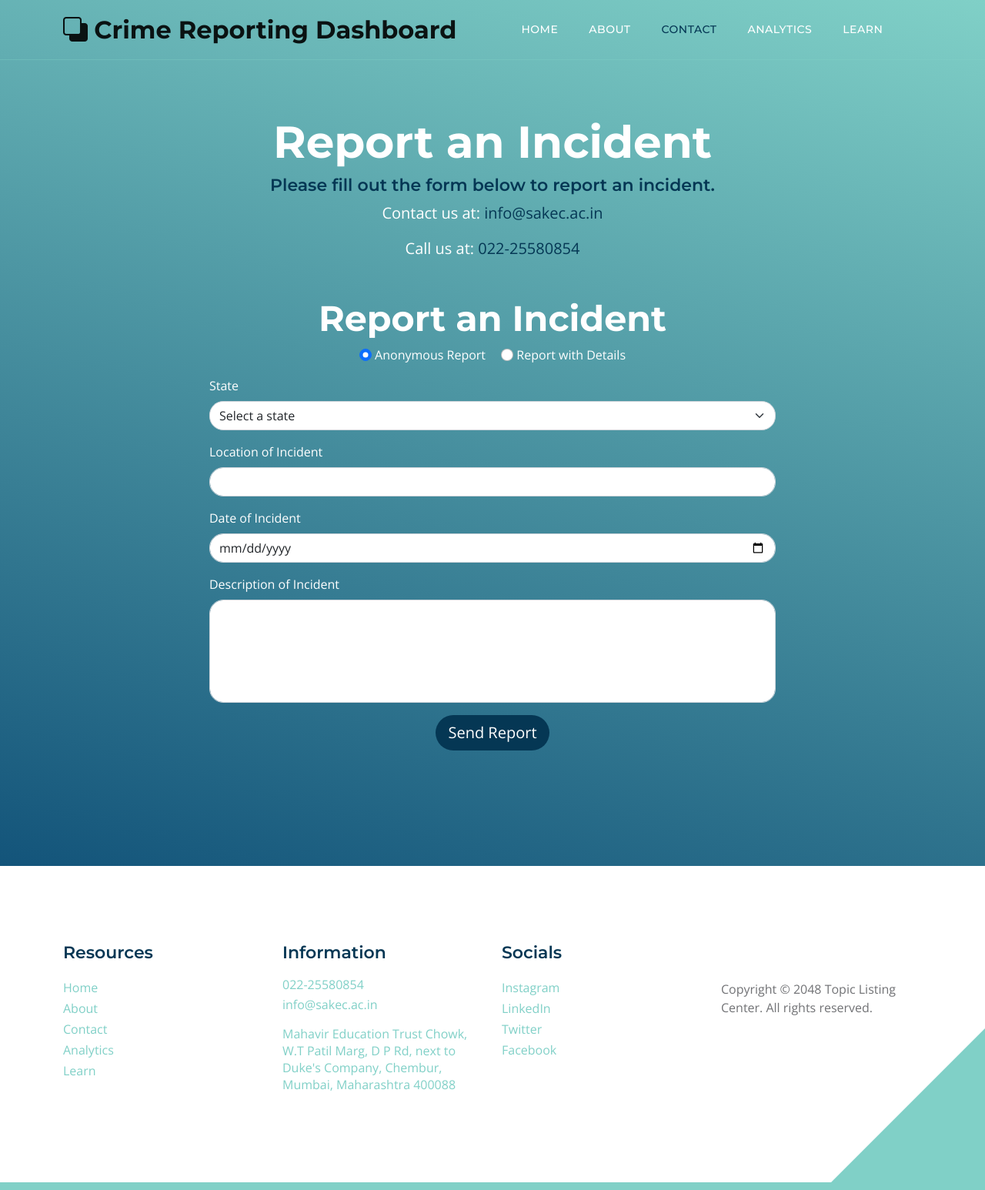
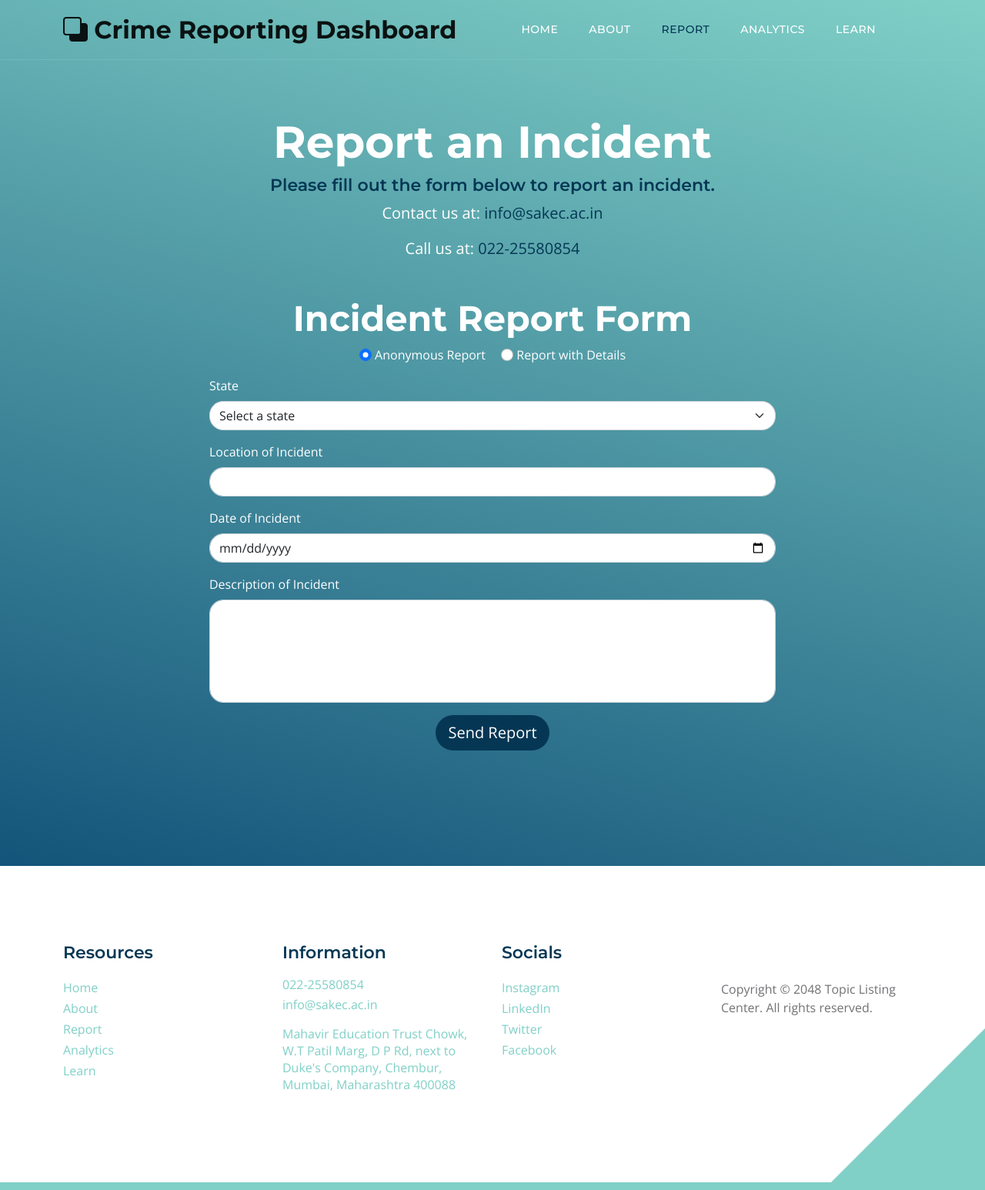
Before and after one commit to Maheshannayboeina/Cyber-Incident-Response, a Flask app: page /contact in a window 1280 px wide. Shown: the whole page at 77% size. Run offline with Flask 3, Linux system fonts and the light colour scheme; some libraries are stand-ins or nearby versions.

Commit message:
name changed

```diff
--- a/templates/base.html
+++ b/templates/base.html
@@ -46,7 +46,7 @@
                         </li>
                         <li class="nav-item">
                             <a class="nav-link {% if request.path == url_for('contact') %}active{% endif %}"
-                                href="{{ url_for('contact') }}">Contact</a>
+                                href="{{ url_for('contact') }}">Report</a>
                         </li>
                         <li class="nav-item">
                             <a class="nav-link {% if request.path == url_for('analytics') %}active{% endif %}"
@@ -92,7 +92,7 @@
                             <a href="{{ url_for('about') }}" class="site-footer-link">About</a>
                         </li>
                         <li class="site-footer-link-item">
-                            <a href="{{ url_for('contact') }}" class="site-footer-link">Contact</a>
+                            <a href="{{ url_for('contact') }}" class="site-footer-link">Report</a>
                         </li>
                         <li class="site-footer-link-item">
                             <a href="{{ url_for('analytics') }}" class="site-footer-link">Analytics</a>
--- a/templates/contact.html
+++ b/templates/contact.html
@@ -14,7 +14,7 @@
                 </div>
 
                 <div class="mt-5">
-                    <h2 class="text-center text-white">Report an Incident</h2>
+                    <h2 class="text-center text-white">Incident Report Form</h2>
                       <div class="mb-3 text-white text-center">
                         <label class="form-check-label">
                             <input type="radio" class="form-check-input" name="registration_type" value="anonymous" id="anonymous_radio" checked>
```
